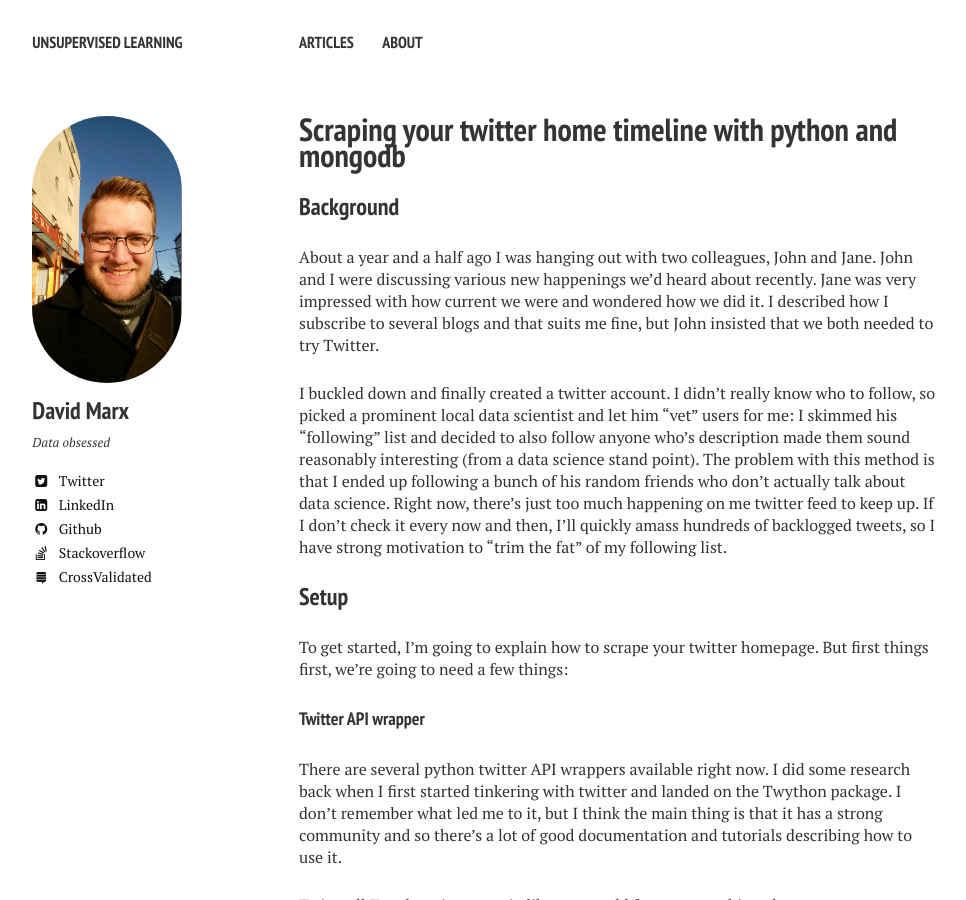
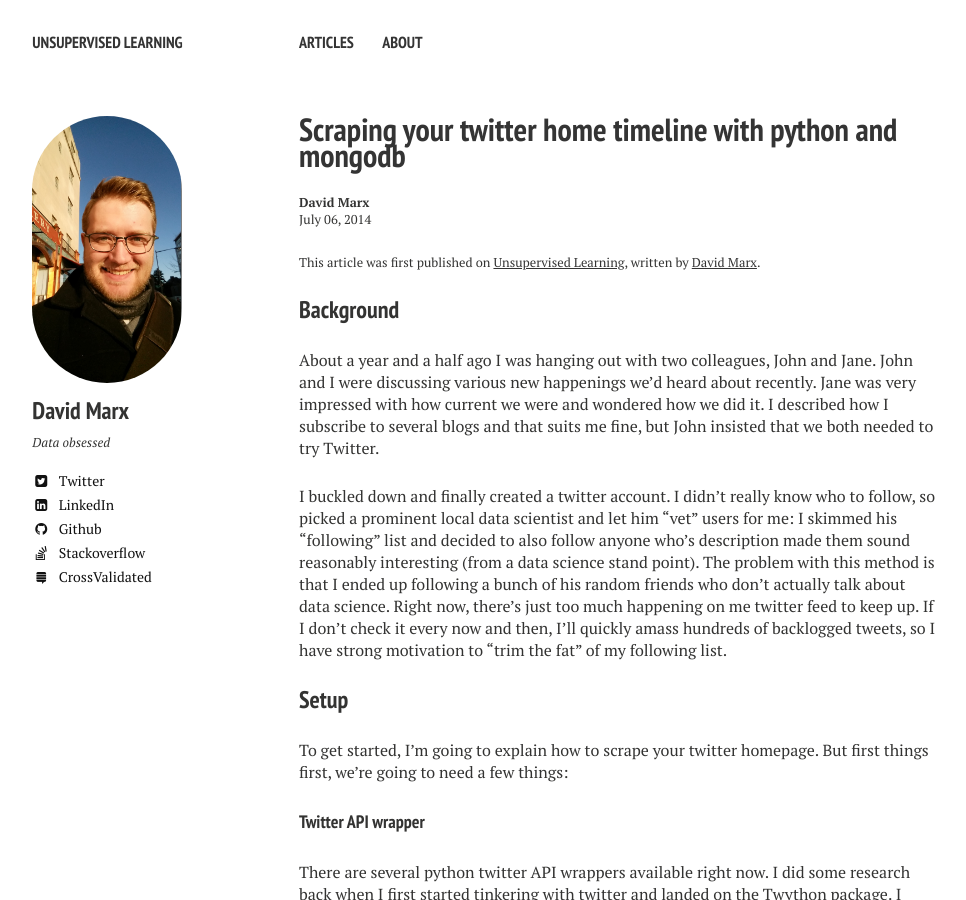
Before and after one commit to dmarx/dmarx.github.io, a Jekyll site: the page built from _posts/2014-07-06-scraping-twitter-with-python-and-mongodb.md, in a window 1280 px wide and 900 px high. Shown: the whole window, without its empty margins (21-987 px from the left). Built offline with Jekyll 4.4.1, drawn with Linux system fonts in a browser that asks for light colours; nearby versions of some CDN libraries; some of the changed text lies outside the part shown.

Commit message:
Modified post template to include authorshipt information below title and authorship and article permalinks at the top of the content div (to protect from robotic reposting).

```diff
--- a/_layouts/post.html
+++ b/_layouts/post.html
@@ -36,16 +36,18 @@
     <div class="headline-wrap">
       {% if page.link %}
         <h1><a href="{{ page.link }}">{{ page.title }}</a></h1>
+        <p class="byline"><time datetime="{{ page.date | date_to_xmlschema }}">{{ page.date | date: "%B %d, %Y" }}</time>
       {% else %}
         <h1><a href="{{ site.url }}{{ page.url }}" rel="bookmark" title="{{ page.title }}">{{ page.title }}</a></h1>
+        <p class="byline"><strong>{{ author.name }}</strong><br><time datetime="{{ page.date | date_to_xmlschema }}">{{ page.date | date: "%B %d, %Y" }}</time>
       {% endif %}
     </div><!--/ .headline-wrap -->
     <div class="article-wrap">
+     <p class="byline">This article was first published on <a href="{{ site.url }}{{ page.url }}">Unsupervised Learning</a>, written by <a href="{{ site.url }}/about/">{{ author.name }}</a>.</p>
       {{ content }}
       <hr />
       <footer role="contentinfo">
         {% if page.share != false %}{% include _social-share.html %}{% endif %}
-        <p class="byline"><strong>{{ page.title }}</strong> was published on <time datetime="{{ page.date | date_to_xmlschema }}">{{ page.date | date: "%B %d, %Y" }}</time>{% if page.modified %} and last modified on <time datetime="{{ page.modified | date: "%Y-%m-%d" }}">{{ page.modified | date: "%B %d, %Y" }}</time>{% endif %}.</p>
       </footer>
     </div><!-- /.article-wrap -->
   {% if site.owner.disqus-shortname and page.comments == true %}
```
